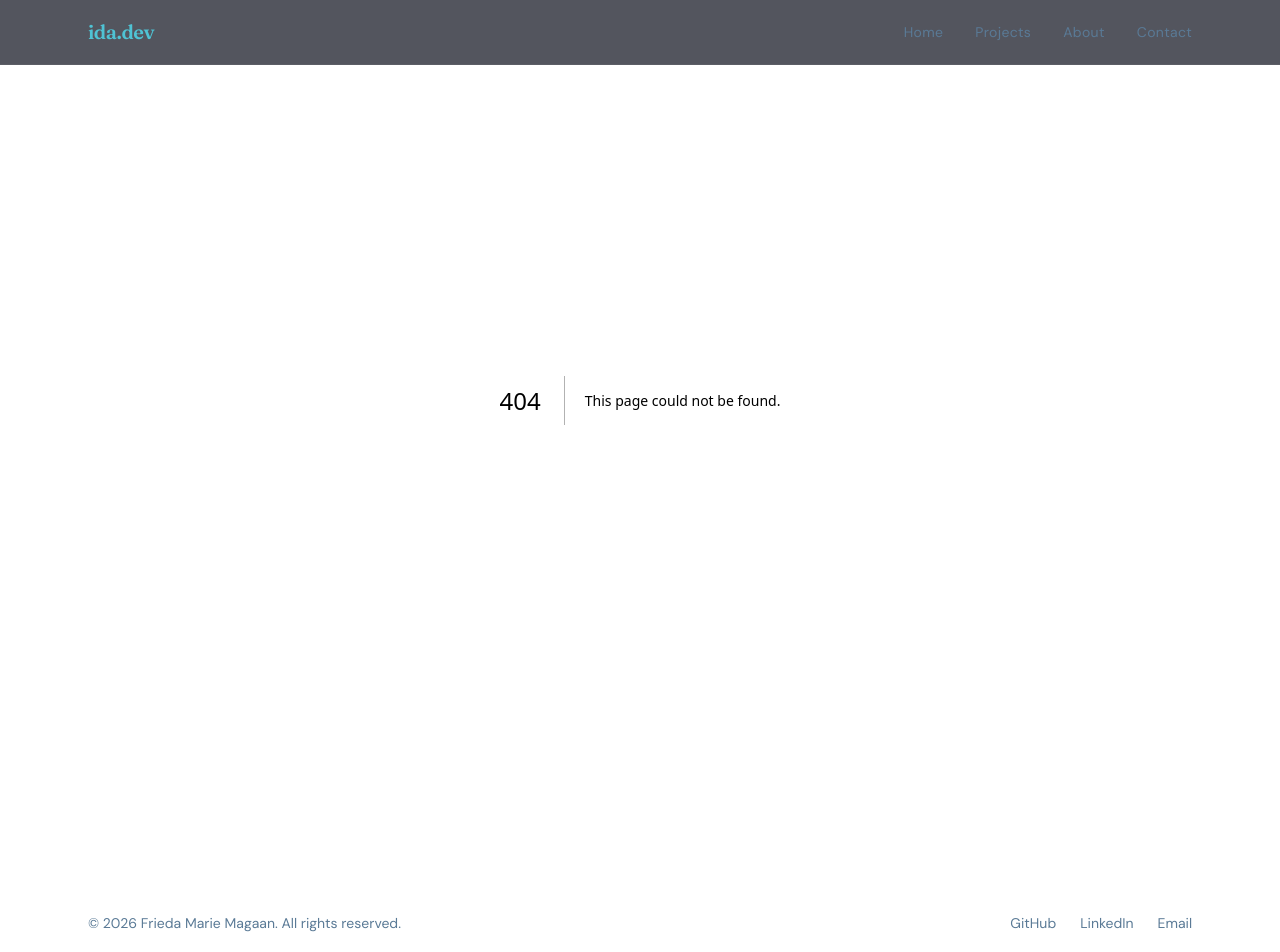
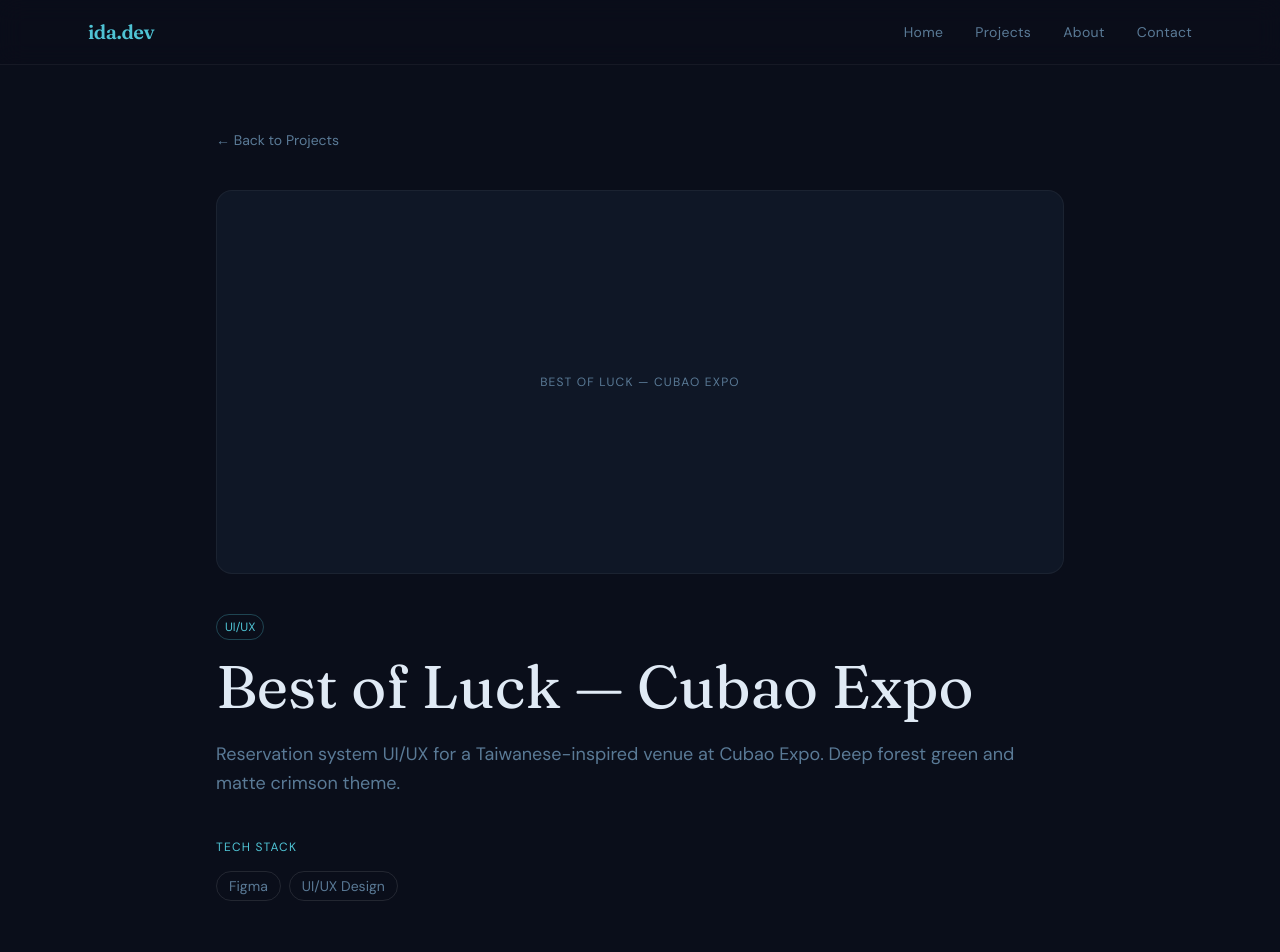
Before and after one commit to fredshekken/ida-portfolio, a Next.js app: page /projects/best-of-luck in a window 1280 px wide. Before the commit this address had no page. Shown: the top 952 px of the page. Built offline with nearby package versions, Linux system fonts and the light colour scheme.

Commit message:
feat: add project detail pages

```diff
--- /dev/null
+++ b/src/app/projects/[id]/page.tsx
@@ -0,0 +1,94 @@
+import projects from "@/data/projects.json";
+import { notFound } from "next/navigation";
+import Link from "next/link";
+
+export function generateStaticParams() {
+  return projects.map((p) => ({ id: p.id }));
+}
+
+export default function ProjectDetailPage({
+  params,
+}: {
+  params: { id: string };
+}) {
+  const project = projects.find((p) => p.id === params.id);
+
+  if (!project) return notFound();
+
+  return (
+    <main className="max-w-4xl mx-auto px-6 pt-32 pb-24">
+      <Link
+        href="/projects"
+        className="text-muted text-sm hover:text-accent transition-colors duration-200 mb-10 inline-block"
+      >
+        ← Back to Projects
+      </Link>
+
+      {/* Image Placeholder */}
+      <div className="w-full h-64 md:h-96 bg-surface-mid rounded-2xl flex items-center justify-center mb-10 border border-white/5">
+        <span className="text-muted text-xs tracking-widest uppercase">
+          {project.title}
+        </span>
+      </div>
+
+      {/* Header */}
+      <div className="flex flex-wrap gap-2 mb-4">
+        {project.category.map((cat) => (
+          <span
+            key={cat}
+            className="text-xs px-2 py-1 rounded-full border border-accent/30 text-accent"
+          >
+            {cat}
+          </span>
+        ))}
+      </div>
+
+      <h1 className="font-display text-4xl md:text-6xl text-text mb-6">
+        {project.title}
+      </h1>
+
+      <p className="text-muted text-lg leading-relaxed mb-10">
+        {project.description}
+      </p>
+
+      {/* Tech Stack */}
+      <div className="mb-10">
+        <h2 className="text-xs text-accent tracking-widest uppercase mb-4">
+          Tech Stack
+        </h2>
+        <div className="flex flex-wrap gap-2">
+          {project.tech.map((t) => (
+            <span
+              key={t}
+              className="text-sm px-3 py-1 rounded-full border border-white/10 text-muted"
+            >
+              {t}
+            </span>
+          ))}
+        </div>
+      </div>
+
+      {/* Links */}
+      <div className="flex gap-4">
+        {project.link && (
+          <a
+            href={project.link}
+            target="_blank"
+            className="px-6 py-3 bg-accent text-surface text-sm font-medium rounded-full hover:bg-accent/80 transition-colors duration-200"
+          >
+            Live Site
+          </a>
+        )}
+        {project.github && (
+          <a
+            href={project.github}
+            target="_blank"
+            className="px-6 py-3 border border-white/10 text-text text-sm font-medium rounded-full hover:border-accent/50 transition-colors duration-200"
+          >
+            GitHub
+          </a>
+        )}
+      </div>
+    </main>
+  );
+}
--- a/src/components/sections/ProjectsSection.tsx
+++ b/src/components/sections/ProjectsSection.tsx
@@ -2,6 +2,7 @@
 
 import { motion, AnimatePresence } from "framer-motion";
 import { useState } from "react";
+import Link from "next/link";
 import projects from "@/data/projects.json";
 
 const categories = ["All", "Full Stack", "UI/UX", "Web Dev", "Game Dev"];
@@ -47,14 +48,14 @@
       <div className="grid grid-cols-1 md:grid-cols-2 lg:grid-cols-3 gap-6">
         <AnimatePresence mode="popLayout">
           {filtered.map((project) => (
+            <Link href={`/projects/${project.id}`} key={project.id}>
               <motion.div
-              key={project.id}
                 layout
                 initial={{ opacity: 0, scale: 0.95 }}
                 animate={{ opacity: 1, scale: 1 }}
                 exit={{ opacity: 0, scale: 0.95 }}
                 transition={{ duration: 0.3 }}
-              className="group bg-surface-mid border border-white/5 rounded-2xl overflow-hidden hover:border-accent/20 transition-colors duration-300"
+                className="group bg-surface-mid border border-white/5 rounded-2xl overflow-hidden hover:border-accent/20 transition-colors duration-300 cursor-pointer h-full"
               >
                 {/* Image Placeholder */}
                 <div className="h-48 bg-surface-light flex items-center justify-center overflow-hidden">
@@ -81,6 +82,7 @@
                   </div>
                 </div>
               </motion.div>
+            </Link>
           ))}
         </AnimatePresence>
       </div>
```
Lines whose indentation alone changed are shown as unchanged.
